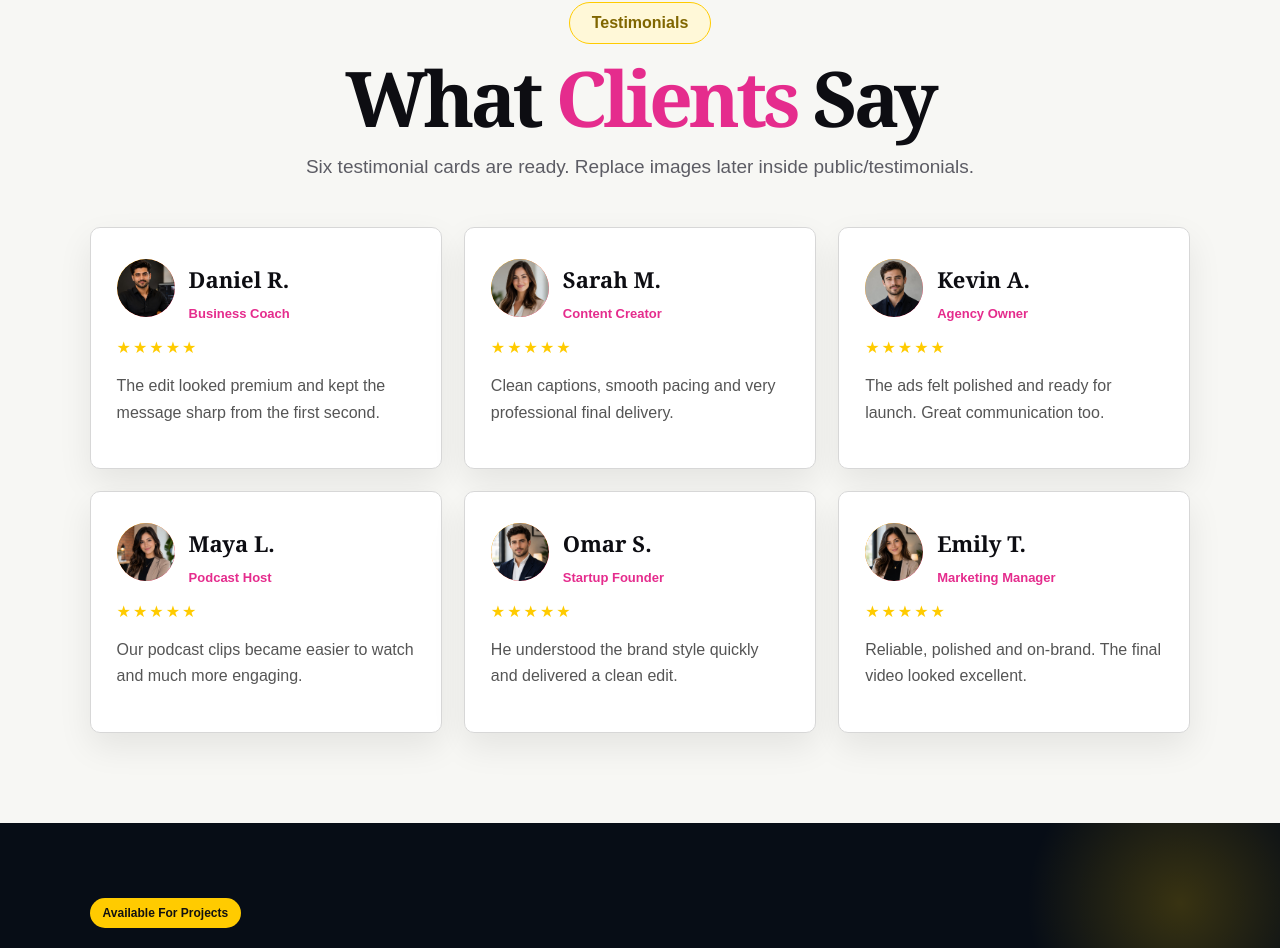
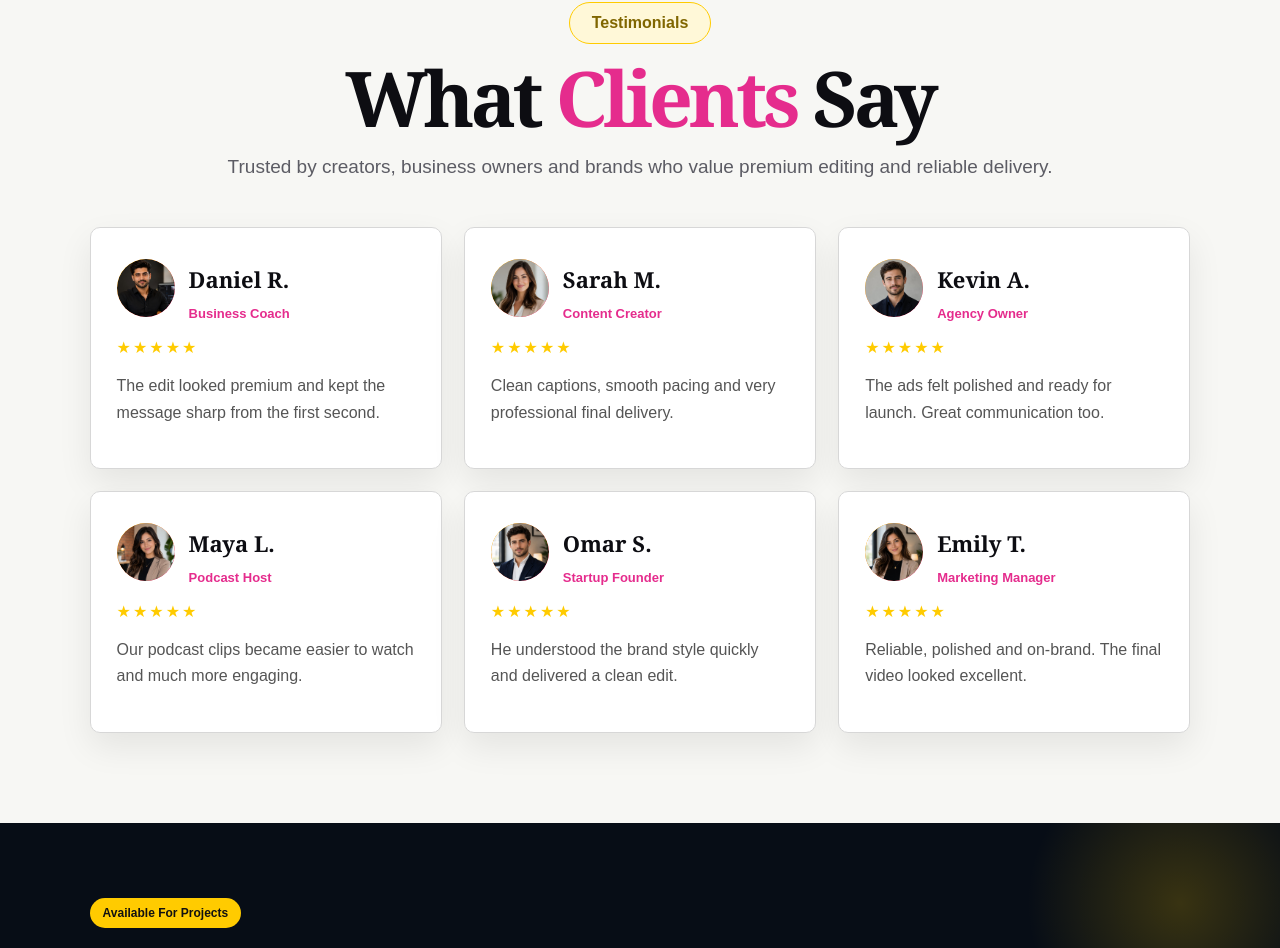
Before and after one commit to shahzaibkhatri918-stack/Shahzaib-Freelance, a Next.js app: page / in a window 1280 px wide. Shown: the part 4928-5876 px from the top of the page. Built offline with nearby package versions, Linux system fonts and the light colour scheme.

Commit message:
Update Testimonials.tsx

```diff
--- a/components/Testimonials.tsx
+++ b/components/Testimonials.tsx
@@ -8,7 +8,7 @@ export default function Testimonials() {
         <h2>
           What <span className="pink">Clients</span> Say
         </h2>
-        <p>Six testimonial cards are ready. Replace images later inside public/testimonials.</p>
+       <p>Trusted by creators, business owners and brands who value premium editing and reliable delivery.</p>
       </div>
 
       <div className="testimonialGrid">
```
